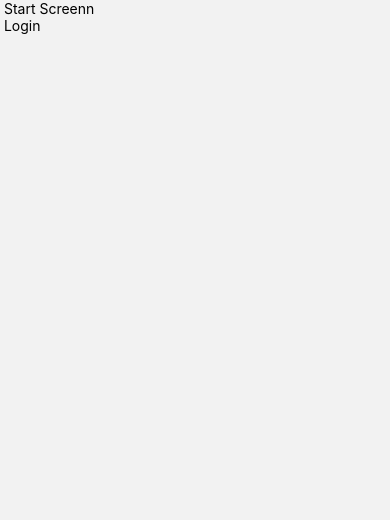
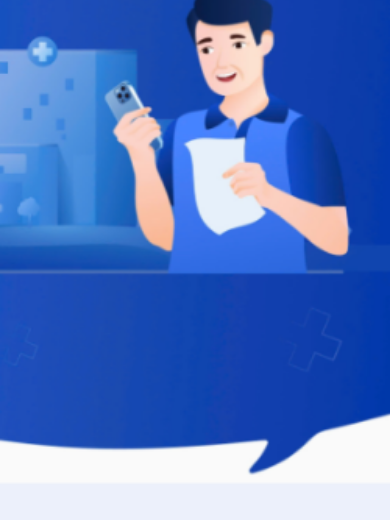
Before and after one commit to LeDonChung/TCPharmacy, a React Native app in the folder TCPharmacyFrontend/: screen /start in a window 390 px wide. Shown: the top 520 px of the page. Built offline with nearby package versions, Linux system fonts and the light colour scheme.

Commit message:
Added: Config varible styles and ButtonCustom

```diff
--- a/TCPharmacyFrontend/app/presentation/pages/authentication/StartScreen.tsx
+++ b/TCPharmacyFrontend/app/presentation/pages/authentication/StartScreen.tsx
@@ -1,15 +1,22 @@
 import { useNavigation } from "@react-navigation/native"
-import { Pressable, SafeAreaView, Text } from "react-native"
+import { Image, ImageBackground, Pressable, StyleSheet, Text } from "react-native"
+import { SafeAreaView } from "react-native-safe-area-context"
+import { GlobalStyles } from "../../styles/GlobalStyles"
+import { ButtonCustom } from "../../components/ButtonCustom"
+import  Icon  from "react-native-vector-icons/FontAwesome"
 export const StartScreen = () => {
     const navigation = useNavigation()
     return (
         <>
-            <SafeAreaView>
-                <Text> Start Screenn </Text>
-                <Pressable onPress={() => navigation.navigate('login' as never)}>
-                    <Text> Login </Text>
-                </Pressable>
+            <SafeAreaView style={[GlobalStyles.container, styles.container]}>
+                <Image style={{width: '100%'}} source={require('./../../../../assets/start/first.png')} />
             </SafeAreaView>
         </>
     )
 }
+
+const styles = StyleSheet.create({
+    container: {
+        paddingHorizontal: 0
+    }
+})
--- /dev/null
+++ b/TCPharmacyFrontend/app/presentation/styles/Colors.tsx
@@ -0,0 +1,6 @@
+export const Colors = {
+    primary: '#2261E2', // blue
+    desciption: '#464A56', // dark grey
+    secondary: '#ECF0FB', // light blue
+    textDecription: '#717D8D', // grey
+}
--- /dev/null
+++ b/TCPharmacyFrontend/app/presentation/styles/GlobalStyles.tsx
@@ -0,0 +1,16 @@
+import { StyleSheet } from "react-native";
+import { Colors } from "./Colors";
+
+export const GlobalStyles = StyleSheet.create({
+    container: {
+        flex: 1,
+        paddingHorizontal: 15,
+        backgroundColor: Colors.secondary,
+    },
+    textStyle: {
+        fontFamily: 'Roboto',
+        fontWeight: 'normal',
+        fontSize: 16,
+        color: '#000',
+    },
+})
```
Also changed, not shown: TCPharmacyFrontend/app/presentation/components/ButtonCustom.tsx (+57 -4 lines), TCPharmacyFrontend/assets/start/first.png (added), 1 other file (tests, documents, lock files or other folders).
